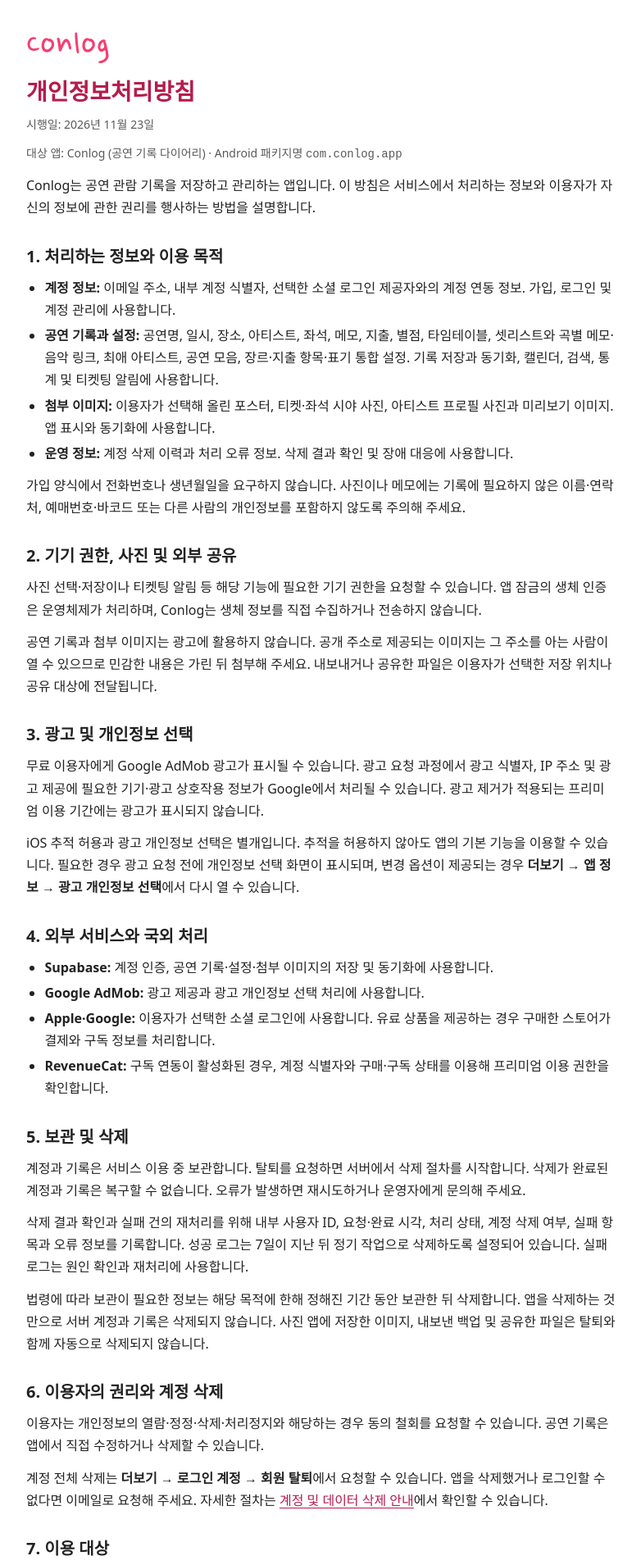
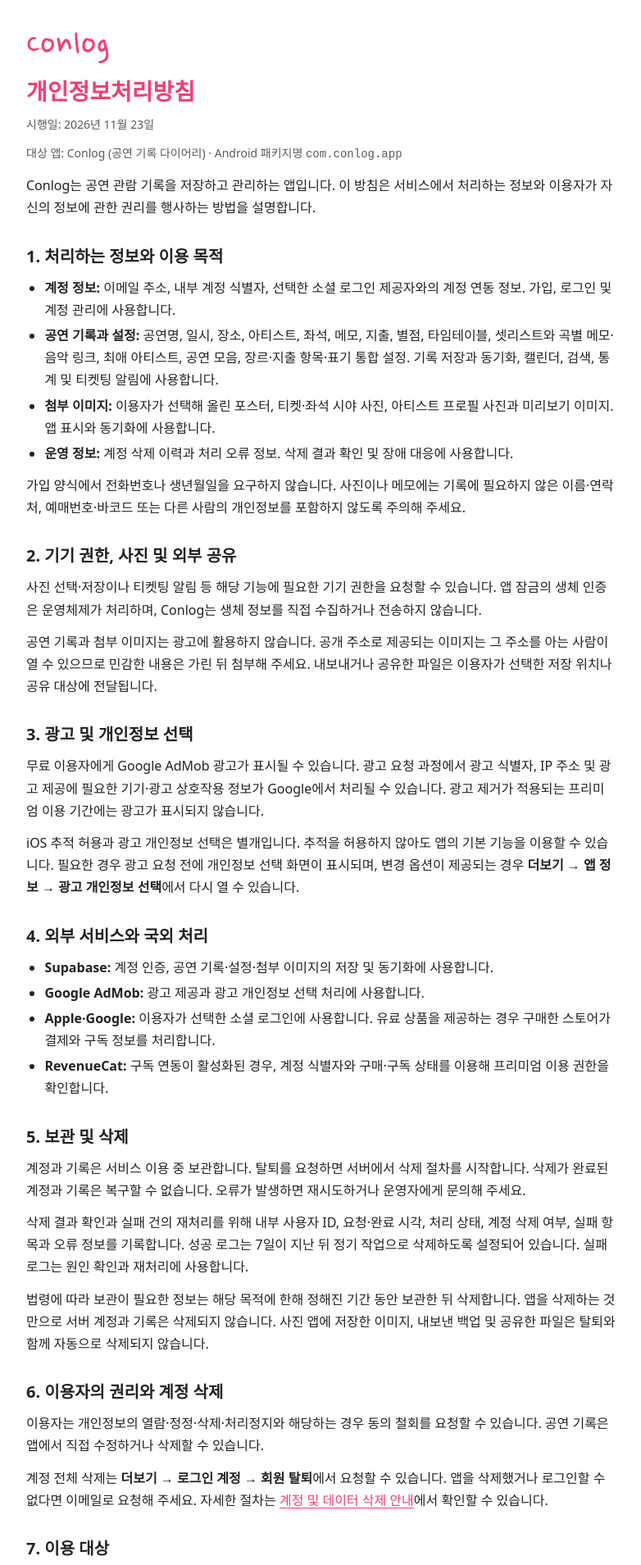
Before and after one commit to veolrydaily-blip/conlog-privacy-policy, a plain HTML site: page index.html in a window 1280 px wide. Shown: the top 1909 px of the page at 82% size, without its empty margins (248-1030 px from the left). Drawn offline with Linux system fonts and the light colour scheme.

Commit message:
Update index.html

```diff
--- a/index.html
+++ b/index.html
@@ -22,14 +22,14 @@
   font-weight: 400;
   line-height: 1;
 }
-    h1 { margin: 0 0 4px; color: #b51c4d; font-size: 28px; }
+    h1 { margin: 0 0 4px; color: #f43f72; font-size: 28px; }
     h2 { margin: 28px 0 8px; font-size: 20px; }
     p, ul { margin: 0 0 12px; }
     ul { padding-left: 1.4em; }
     li + li { margin-top: 4px; }
     .meta { color: #595959; font-size: 14px; }
     .box { padding: 14px 16px; border: 1px solid #eccbd7; border-radius: 12px; background: #fff1f5; }
-    a { color: #b51c4d; text-underline-offset: .18em; }
+    a { color: #f43f72; text-underline-offset: .18em; }
     footer { margin-top: 32px; padding-top: 16px; border-top: 1px solid #eccbd7; }
   </style>
 </head>
```
